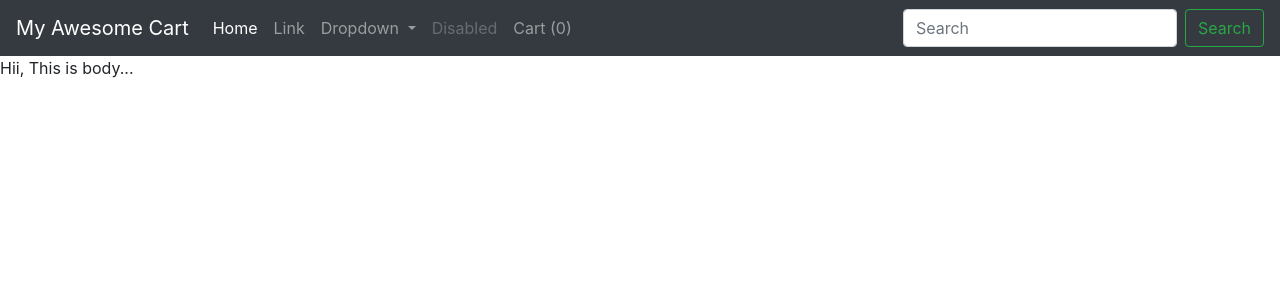
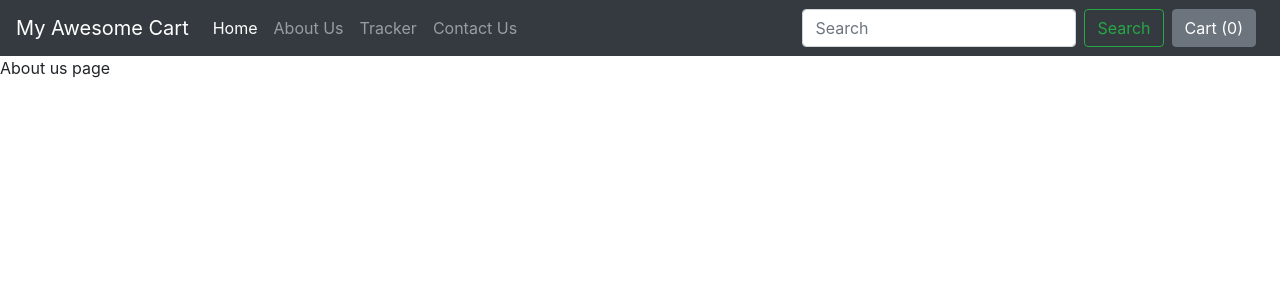
Before and after one commit to Hitesh485/MyAwesomeCart, a Django app: page /shop/about/ in a window 1280 px wide. Shown: the top 300 px of the page. Run offline with Django 4.2, Linux system fonts and the light colour scheme.

Commit message:
Adding Cart PopOver & Other Pages Using Bootstrap

```diff
--- a/shop/templates/shop/about.html
+++ b/shop/templates/shop/about.html
@@ -2,4 +2,4 @@
 
 {% block title %} Title of About {% endblock %}
 
-{% block body %} Hii, This is body... {% endblock %}
+{% block body %} About us page {% endblock %}
--- a/shop/templates/shop/basic.html
+++ b/shop/templates/shop/basic.html
@@ -21,7 +21,7 @@
 
     <!--  navigation bar code starts here-->
     <nav class="navbar navbar-expand-lg navbar-dark bg-dark">
-        <a class="navbar-brand" href="#">My Awesome Cart</a>
+        <a class="navbar-brand" href="/shop">My Awesome Cart</a>
         <button class="navbar-toggler" type="button" data-toggle="collapse" data-target="#navbarSupportedContent"
             aria-controls="navbarSupportedContent" aria-expanded="false" aria-label="Toggle navigation">
             <span class="navbar-toggler-icon"></span>
@@ -30,34 +30,26 @@
         <div class="collapse navbar-collapse" id="navbarSupportedContent">
             <ul class="navbar-nav mr-auto">
                 <li class="nav-item active">
-                    <a class="nav-link" href="#">Home <span class="sr-only">(current)</span></a>
+                    <a class="nav-link" href="/shop">Home <span class="sr-only">(current)</span></a>
                 </li>
                 <li class="nav-item">
-                    <a class="nav-link" href="#">Link</a>
-                </li>
-                <li class="nav-item dropdown">
-                    <a class="nav-link dropdown-toggle" href="#" id="navbarDropdown" role="button"
-                        data-toggle="dropdown" aria-haspopup="true" aria-expanded="false">
-                        Dropdown
-                    </a>
-                    <div class="dropdown-menu" aria-labelledby="navbarDropdown">
-                        <a class="dropdown-item" href="#">Action</a>
-                        <a class="dropdown-item" href="#">Another action</a>
-                        <div class="dropdown-divider"></div>
-                        <a class="dropdown-item" href="#">Something else here</a>
-                    </div>
+                    <a class="nav-link" href="/shop/about">About Us</a>
                 </li>
                 <li class="nav-item">
-                    <a class="nav-link disabled" href="#" tabindex="-1" aria-disabled="true">Disabled</a>
+                    <a class="nav-link" href="/shop/tracker">Tracker</a>
                 </li>
-                <li class="nav-item ">
-                    <a class="nav-link" href="#">Cart (<span id="cart_id">0</span>) <span class="sr-only">(current)</span></a>
+                <li class="nav-item">
+                    <a class="nav-link" href="/shop/contact">Contact Us</a>
                 </li>
             </ul>
             <form class="form-inline my-2 my-lg-0">
                 <input class="form-control mr-sm-2" type="search" placeholder="Search" aria-label="Search">
                 <button class="btn btn-outline-success my-2 my-sm-0" type="submit">Search</button>
             </form>
+            <button type="button" class="btn btn-secondary mx-2" id="popcart" data-container="body" data-toggle="popover" data-html="true" data-placement="bottom" data-content="Bottom popover">
+                Cart (<span id="cart_id">0</span>)
+              </button>
+
         </div>
     </nav>
     <!--nav bar code ends here-->
--- /dev/null
+++ b/shop/templates/shop/contact.html
@@ -0,0 +1,5 @@
+{% extends 'shop/basic.html' %}
+
+{% block title %} Contact Us {% endblock %}
+
+{% block body %}The Contact page {% endblock %}
--- a/shop/templates/shop/index.html
+++ b/shop/templates/shop/index.html
@@ -133,5 +133,7 @@
     console.log(cart);
     localStorage.setItem('cart', JSON.stringify(cart));
   });
+  $('#popcart').popover();
+  document.getElementById('popcart').setAttribute('data-content', '<h5>Cart</h5>');
 </script>
 {% endblock %}
--- /dev/null
+++ b/shop/templates/shop/prodView.html
@@ -0,0 +1,5 @@
+{% extends 'shop/basic.html' %}
+
+{% block title %} Product View {% endblock %}
+
+{% block body %}The Product page {% endblock %}
--- /dev/null
+++ b/shop/templates/shop/search.html
@@ -0,0 +1,5 @@
+{% extends 'shop/basic.html' %}
+
+{% block title %} Search {% endblock %}
+
+{% block body %}The Searched product {% endblock %}
--- /dev/null
+++ b/shop/templates/shop/tracker.html
@@ -0,0 +1,5 @@
+{% extends 'shop/basic.html' %}
+
+{% block title %} Order Tracker {% endblock %}
+
+{% block body %}The Tracker page {% endblock %}
--- a/shop/views.py
+++ b/shop/views.py
@@ -32,19 +32,19 @@ def about(request):
 
 
 def contact(request):
-    return HttpResponse("We are at contact page")
+        return render(request, 'shop/contact.html')
 
 
 def tracker(request):
-    return HttpResponse("We are at tracker page")
+        return render(request, 'shop/tracker.html')
 
 
 def search(request):
-    return HttpResponse("We are at Search page")
+        return render(request, 'shop/search.html')
 
 
 def productView(request):
-    return HttpResponse("We are at productView page")
+        return render(request, 'shop/prodView.html')
 
 
 def checkout(request):
@@ -52,9 +52,7 @@ def checkout(request):
 
 # Excercise - 3. get product data and display it into index.html page.
 
-
 def get_data(request):
     prod_data = Product.objects.all()
-    # one_data =
     context = {'Product_data': prod_data}
     return render(request, 'shop/get_data.html', context)
```
